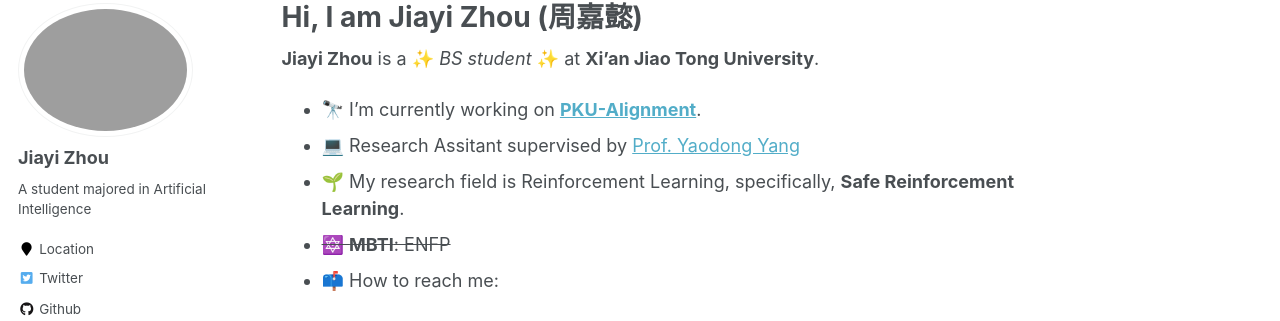
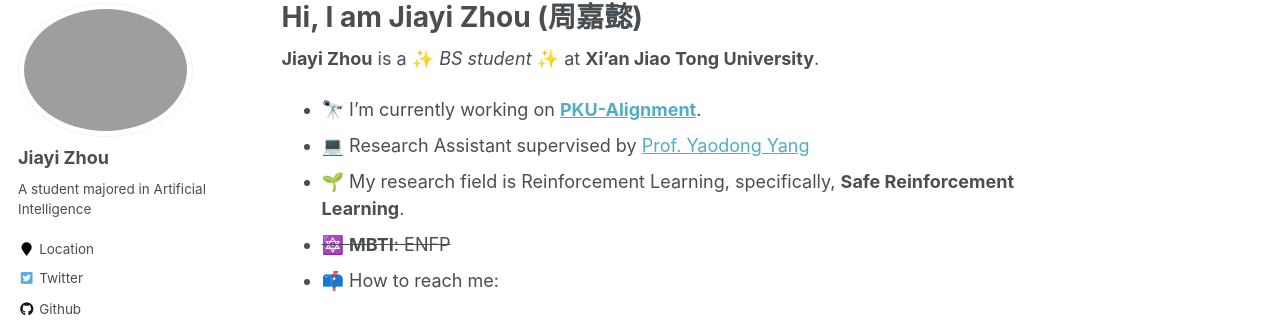
Before and after one commit to Gaiejj/Gaiejj.github.io, a Jekyll site: the page built from _pages/about.md, in a window 1280 px wide. Shown: the part 115-436 px from the top of the page. Built offline with Jekyll 4.4.1, drawn with Linux system fonts in a browser that asks for light colours; some web fonts are replaced.

Commit message:
chore: fix typo

```diff
--- a/_pages/about.md
+++ b/_pages/about.md
@@ -12,7 +12,7 @@
 **Jiayi Zhou** is a ✨ _BS student_ ✨ at **Xi'an Jiao Tong University**.
 
 - 🔭 I’m currently working on **[PKU-Alignment](https://github.com/PKU-Alignment)**.
-- 💻 Research Assitant supervised by [Prof. Yaodong Yang](https://www.yangyaodong.com/)
+- 💻 Research Assistant supervised by [Prof. Yaodong Yang](https://www.yangyaodong.com/)
 - 🌱 My research field is Reinforcement Learning, specifically, **Safe Reinforcement Learning**.
 - ~~🔯 **MBTI**: ENFP~~
 - 📫 How to reach me:
```
Also changed, not shown: 1 other file.
